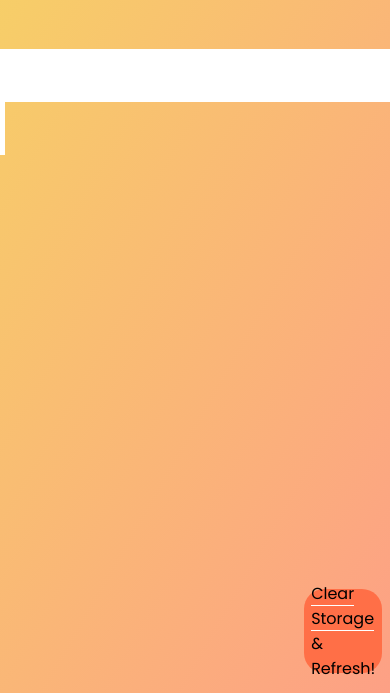
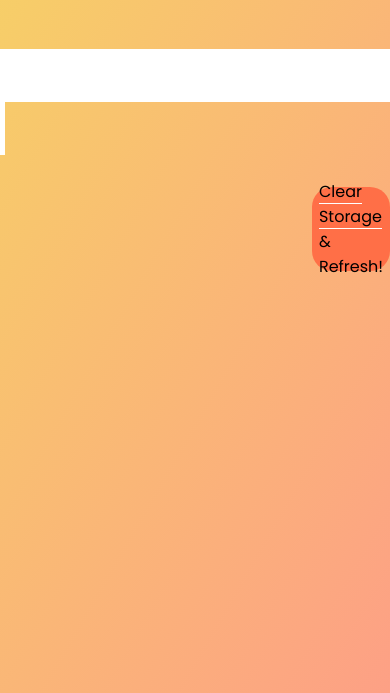
Before and after one commit to Vignesh-Jayaram/Todo-App, a plain HTML site: page index.html in a window 390 px wide. Shown: the part 151-844 px from the top of the page. Drawn offline with Linux system fonts and the light colour scheme.

Commit message:
Tested some responsive features

```diff
--- a/style.css
+++ b/style.css
@@ -151,9 +151,9 @@ select {
   display: flex;
   align-items: center;
   justify-content: center;
-  position: fixed;
-  right: 2%;
-  bottom: 20px;
+  position: sticky;
+  left: 80%;
+  bottom: 2%;
 }
 
 .side-note > p > .clear-storage {
```
